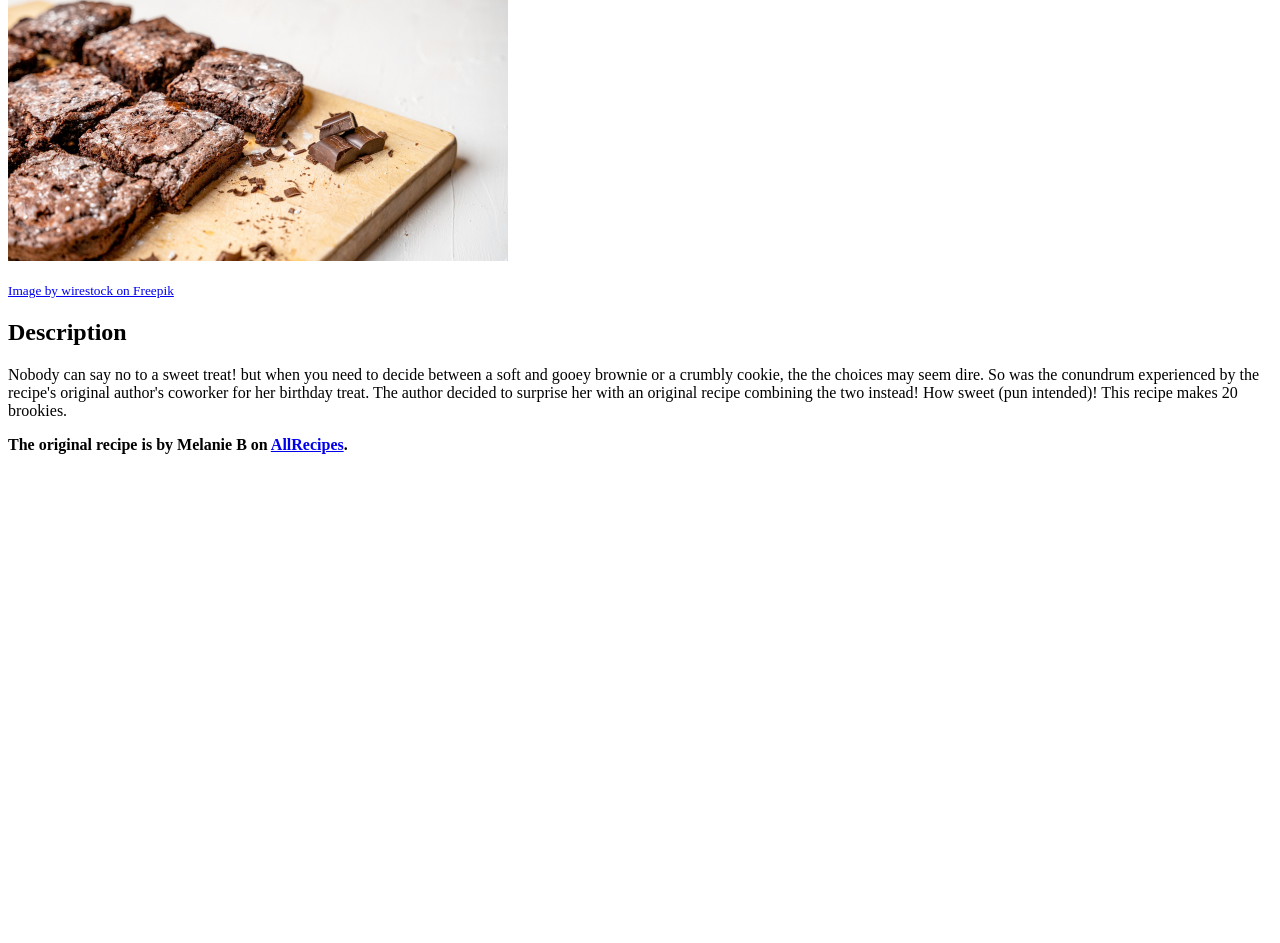
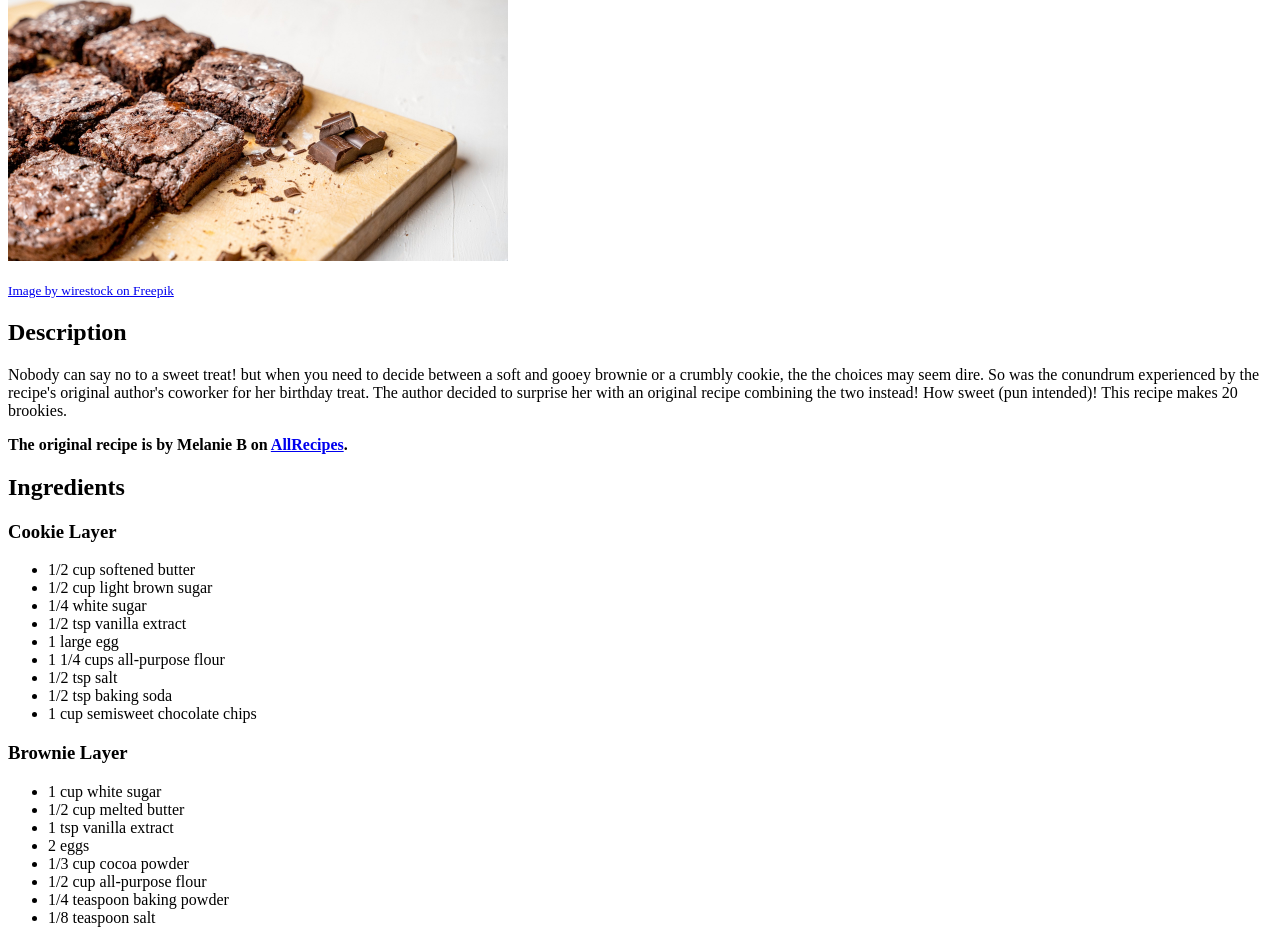
Before and after one commit to ansh577/odin-recipes, a plain HTML site: page recipes/brookies.html in a window 1280 px wide. Shown: the part 191-1134 px from the top of the page. Before the commit the page ends 800 px from the top, so only its background shows below. Drawn offline with Linux system fonts and the light colour scheme.

Commit message:
Add ingredients for recipes/brookies.html

```diff
--- a/recipes/brookies.html
+++ b/recipes/brookies.html
@@ -26,6 +26,33 @@
     </p>
     <p><strong>The original recipe is by Melanie B on <a href="https://www.allrecipes.com/recipe/238654/brookies-brownie-cookies/">AllRecipes</a>.</strong></p>
 
+    <h2>Ingredients</h2>
+
+    <h3>Cookie Layer</h3>
+    <ul>
+        <li>1/2 cup softened butter</li>
+        <li>1/2 cup light brown sugar</li>
+        <li>1/4 white sugar</li>
+        <li>1/2 tsp vanilla extract</li>
+        <li>1 large egg</li>
+        <li>1 1/4 cups all-purpose flour</li>
+        <li>1/2 tsp salt</li>
+        <li>1/2 tsp baking soda</li>
+        <li>1 cup semisweet chocolate chips</li>
+    </ul>
+
+    <h3>Brownie Layer</h3>
+    <ul>
+        <li>1 cup white sugar</li>
+        <li>1/2 cup melted butter</li>
+        <li>1 tsp vanilla extract</li>
+        <li>2 eggs</li>
+        <li>1/3 cup cocoa powder</li>
+        <li>1/2 cup all-purpose flour</li>
+        <li>1/4 teaspoon baking powder</li>
+        <li>1/8 teaspoon salt</li>
+    </ul>
+
 </body>
 
 
```
